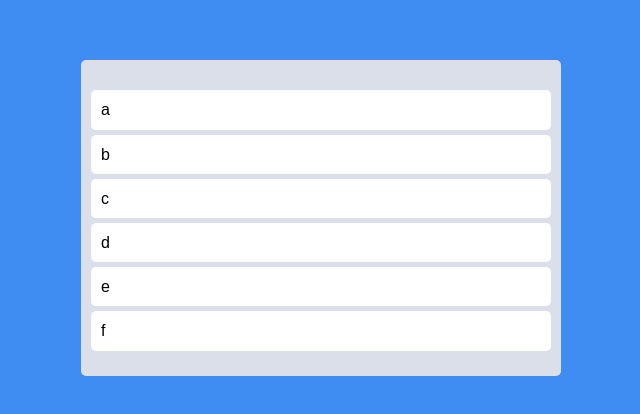
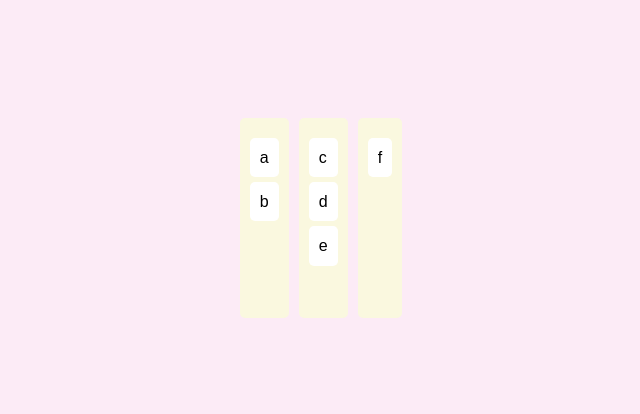
Before and after one commit to BornInTheMiddleOfUniverse/webster-with-react, a React (Create React App) app: page / in a window 1280 px wide. Shown: the part 182-596 px from the top of the page, without its empty margins (319-959 px from the left). Built offline with nearby package versions, Linux system fonts and the light colour scheme.

Commit message:
beautiful-dnd practice2

```diff
--- a/src/App.tsx
+++ b/src/App.tsx
@@ -1,56 +1,58 @@
-import { DragDropContext, Droppable, Draggable, DropResult } from "react-beautiful-dnd";
+import { DragDropContext, DropResult } from "react-beautiful-dnd";
 import styled from "styled-components";
 import { toDoState } from "./atoms";
-import {useRecoilState} from "recoil";
-import React from "react";
-import DraggableCard from "./components/DragabbleCard";
+import { useRecoilState } from "recoil";
+import Board from "./components/Board";
 
 const Wrapper = styled.div`
   display: flex;
-  max-width: 480px;
-  width: 100%;
+  justify-content: center;
+  align-items: flex-start;
+  max-width: 680px;
+  width: 100vw;
   margin: 0 auto;
   justify-content: center;
   align-items: center;
   height: 100vh;
 `;
 const Boards = styled.div`
-  display: grid;
+  display: flex;
+  justify-content: center;
+  align-items: flex-start;
   width: 100%;
-  grid-template-columns: repeat(1, 1fr);
-`;
-
-const Board = styled.div`
-  padding: 20px 10px;
-  padding-top: 30px;
-  background-color: ${(props) => props.theme.boardColor};
-  border-radius: 5px;
-  min-height: 200px;
+  gap: 10px;
+  grid-template-columns: repeat(3, 1fr);
 `;
 
 function App() {
   const [toDos, setToDos] = useRecoilState(toDoState);
-  const onDragEnd = ({destination, source}: DropResult) => {};
+  const onDragEnd = (info: DropResult) => {
+    console.log("", info);
+    const { destination, draggableId, source } = info;
+    if (destination?.droppableId === source.droppableId) {
+      setToDos((allBoards) => {
+        const boardCopy = [...allBoards[source.droppableId]];
+        console.log("ALLBOARDS", allBoards);
+        console.log("BOARDCOPY", boardCopy);
+        console.log("", boardCopy.splice(source.index, 1));
+        // boardCopy.splice(source.index, 1);
+        return {
+          ...allBoards,
+        };
+      });
+    }
+  };
 
   return (
     <DragDropContext onDragEnd={onDragEnd}>
       <Wrapper>
-      <Boards>
-        <Droppable droppableId="one">
-          {(magic) =>
-            <Board ref={magic.innerRef} {...magic.droppableProps}>
-              {toDos.map((toDo, index) => (
-                <DraggableCard key={toDo} index={index} toDo={toDo} />
-              ))}
-              {magic.placeholder}
-            </Board>
-          }
-        </Droppable>
-      </Boards>
-    </Wrapper>
+        <Boards>
+          {Object.keys(toDos).map((boardId) => (
+            <Board boardId={boardId} key={boardId} toDos={toDos[boardId]} />
+          ))}
+        </Boards>
+      </Wrapper>
     </DragDropContext>
-
-
   );
 }
 
--- a/src/atoms.tsx
+++ b/src/atoms.tsx
@@ -1,6 +1,14 @@
 import { atom } from "recoil";
 
-export const toDoState = atom({
+interface IToDoState {
+  [key: string]: string[];
+}
+
+export const toDoState = atom<IToDoState>({
   key: "toDo",
-  default: ["a", "b", "c", "d", "e", "f"],
+  default: {
+    to_do: ["a", "b"],
+    doing: ["c", "d", "e"],
+    done: ["f"],
+  },
 });
--- /dev/null
+++ b/src/components/Board.tsx
@@ -0,0 +1,31 @@
+import { Droppable } from "react-beautiful-dnd";
+import styled from "styled-components";
+import DragabbleCard from "./DragabbleCard";
+
+interface IBoardProps {
+  toDos: string[];
+  boardId: string;
+}
+
+const Wrapper = styled.div`
+  padding: 20px 10px;
+  background-color: ${(props) => props.theme.boardColor};
+  border-radius: 5px;
+  min-height: 200px;
+`;
+
+function Board({ toDos, boardId }: IBoardProps) {
+  return (
+    <Droppable droppableId={boardId}>
+      {(magic) => (
+        <Wrapper ref={magic.innerRef} {...magic.droppableProps}>
+          {toDos.map((toDo, index) => (
+            <DragabbleCard key={toDo} index={index} toDo={toDo} />
+          ))}
+        </Wrapper>
+      )}
+    </Droppable>
+  );
+}
+
+export default Board;
--- a/src/components/DragabbleCard.tsx
+++ b/src/components/DragabbleCard.tsx
@@ -15,9 +15,8 @@
 }
 
 function DragabbleCard({ toDo, index }: IDragabbleCardProps) {
-  console.log(toDo, "has been rendered");
   return (
-    <Draggable key={toDo} draggableId={toDo} index={index}>
+    <Draggable draggableId={toDo} index={index}>
       {(magic) => (
         <Card
           ref={magic.innerRef}
--- a/src/theme.ts
+++ b/src/theme.ts
@@ -1,7 +1,7 @@
 import { DefaultTheme } from "styled-components";
 
 export const darkTheme: DefaultTheme = {
-  bgColor: "#3F8CF2",
-  boardColor: "#DADFE9",
+  bgColor: "#FCEBF6",
+  boardColor: "#FAF8DF",
   cardColor: "white",
 };
```
